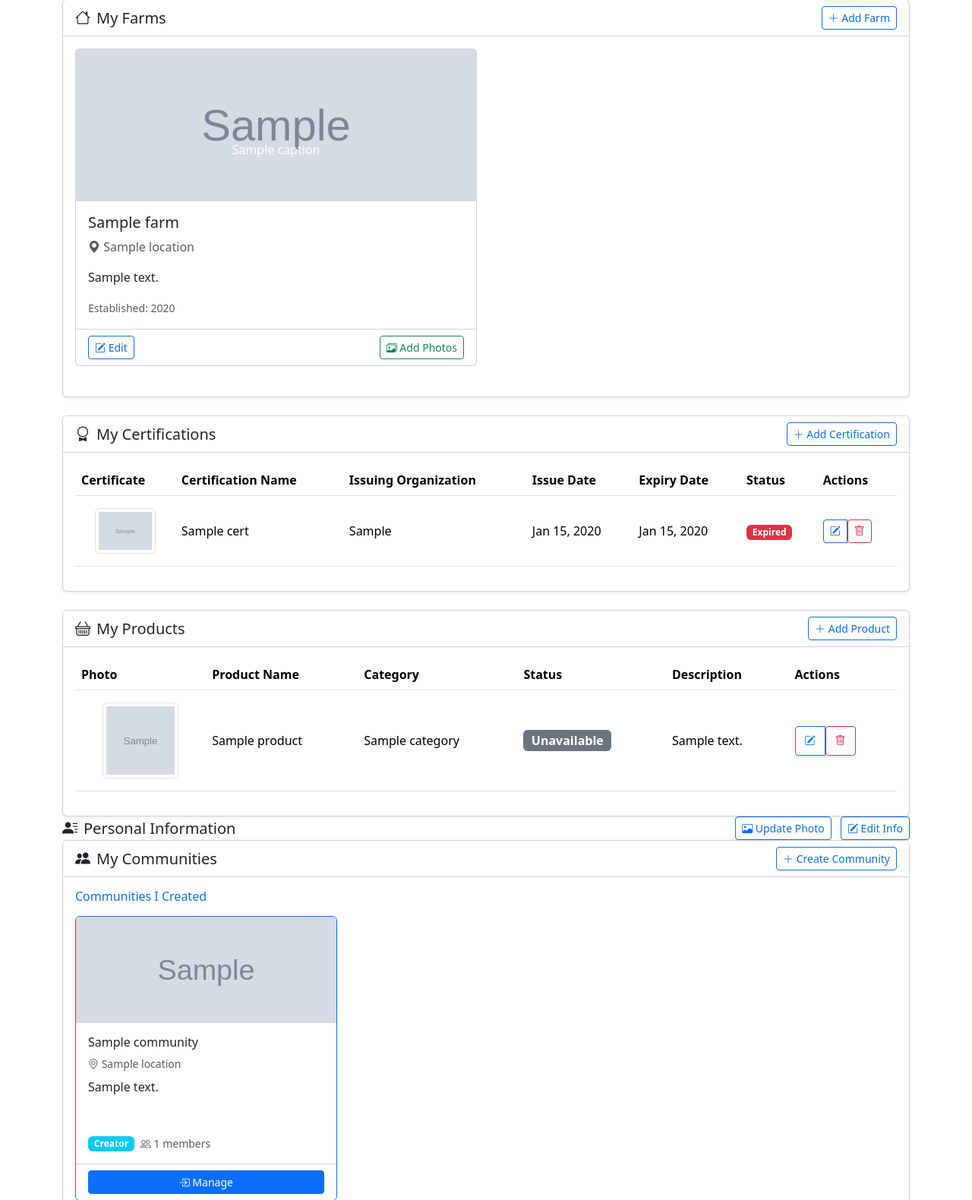
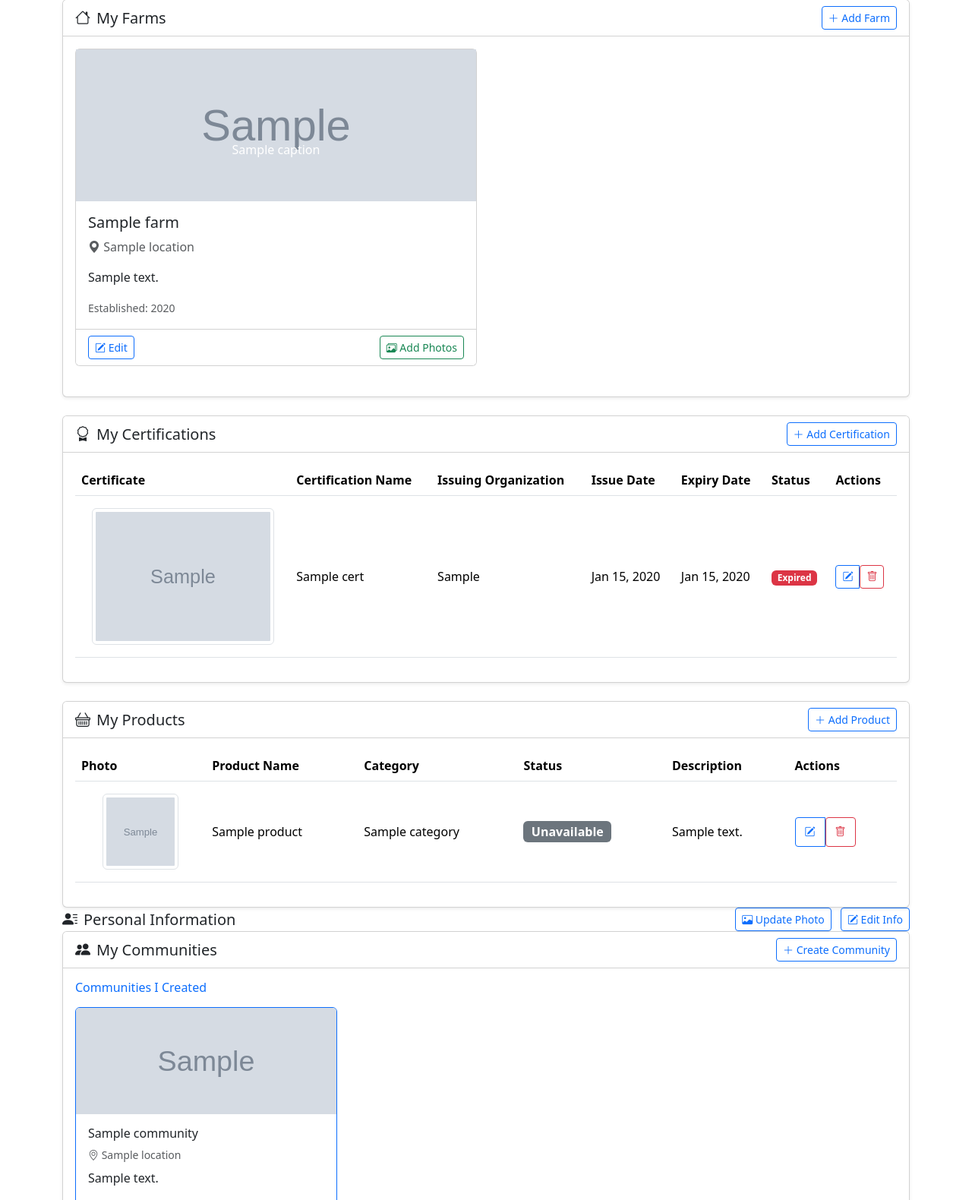
Before and after one commit to egoist945402376/CDIDEMO, a Django app: template tropiconnect/supplychain/templates/supplychain/farmer_dashboard.html in a window 1280 px wide. Shown: the part 691-2271 px from the top of the page at 76% size. Run offline with Django 5.2, Linux system fonts and the light colour scheme; the template is opened without the code that fills it: most values are stand-ins (such as "Sample title", 1, 10 or a date in 2020); grey boxes marked "Sample" are stand-in pictures.

Commit message:
photos can be scaled up

```diff
--- a/tropiconnect/supplychain/templates/supplychain/farmer_dashboard.html
+++ b/tropiconnect/supplychain/templates/supplychain/farmer_dashboard.html
@@ -193,7 +193,11 @@
                                         <tr style="vertical-align: middle;">
                                             <td class="text-center py-3">
                                                 {% if cert.certificate_image %}
-                                                    <img src="{{ cert.certificate_image.url }}" alt="{{ cert.certification_name }}" class="img-thumbnail" style="width: 80px; height: 60px; object-fit: cover;">
+                                                    <img src="{{ cert.certificate_image.url }}" alt="{{ cert.certification_name }}"
+                                                        class="img-thumbnail viewable-image"
+                                                        style="width: 240px; height: 180px; object-fit: cover; cursor: pointer;"
+                                                        data-full-src="{{ cert.certificate_image.url }}"
+                                                        data-caption="{{ cert.certification_name }} - {{ cert.issuing_organization }}">
                                                 {% else %}
                                                     <div class="bg-light d-flex align-items-center justify-content-center" style="width: 80px; height: 60px;">
                                                         <i class="bi bi-file-earmark-text text-secondary" style="font-size: 1.5rem;"></i>
@@ -269,7 +273,11 @@
                                         <tr style="height: 80px; vertical-align: middle;">
                                             <td class="text-center py-3">
                                                 {% if product.photo %}
-                                                    <img src="{{ product.photo.url }}" alt="{{ product.product_name }}" class="img-thumbnail" style="width: 100px; height: 100px; object-fit: cover;">
+                                                    <img src="{{ product.photo.url }}" alt="{{ product.product_name }}"
+                                                        class="img-thumbnail viewable-image"
+                                                        style="width: 100px; height: 100px; object-fit: cover; cursor: pointer;"
+                                                        data-full-src="{{ product.photo.url }}"
+                                                        data-caption="{{ product.product_name }}">
                                                 {% else %}
                                                     <div class="bg-light d-flex align-items-center justify-content-center" style="width: 70px; height: 70px;">
                                                         <i class="bi bi-image text-secondary" style="font-size: 1.5rem;"></i>
```
